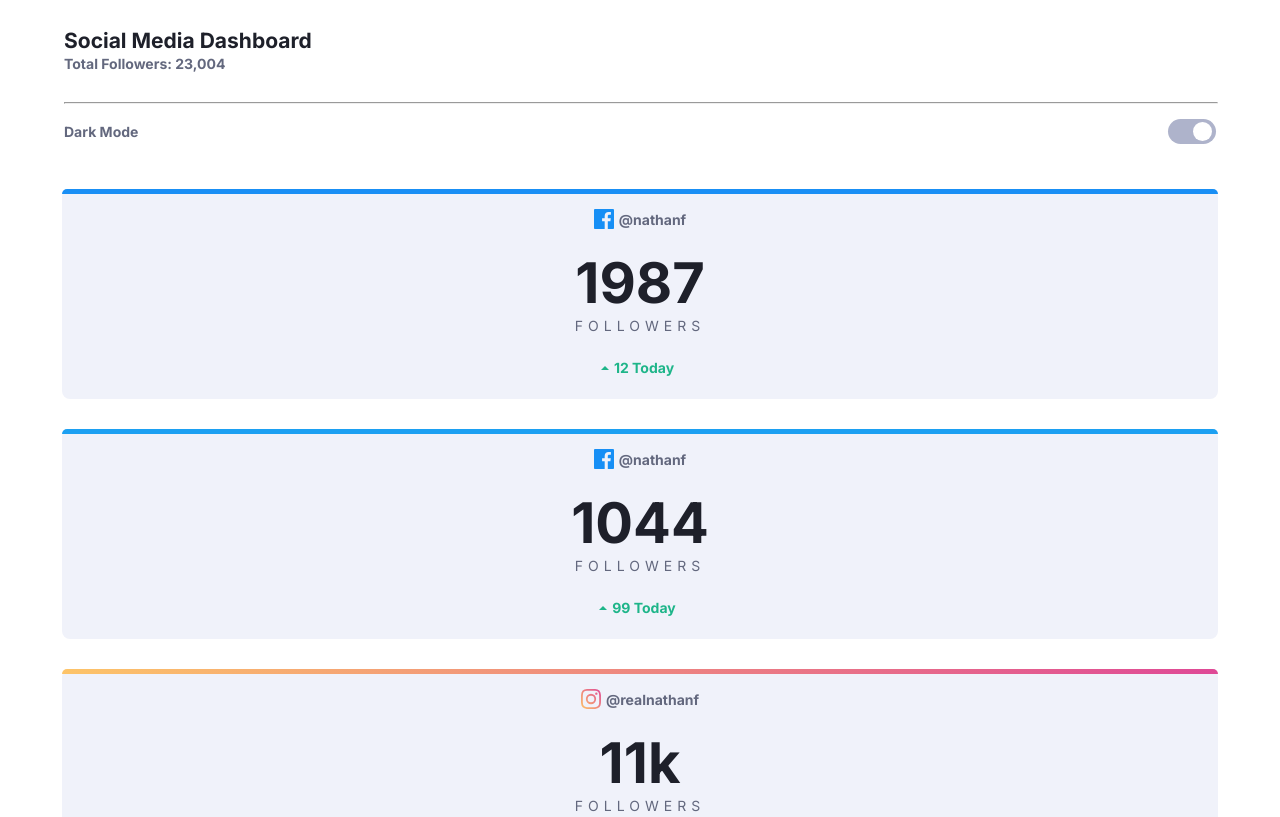
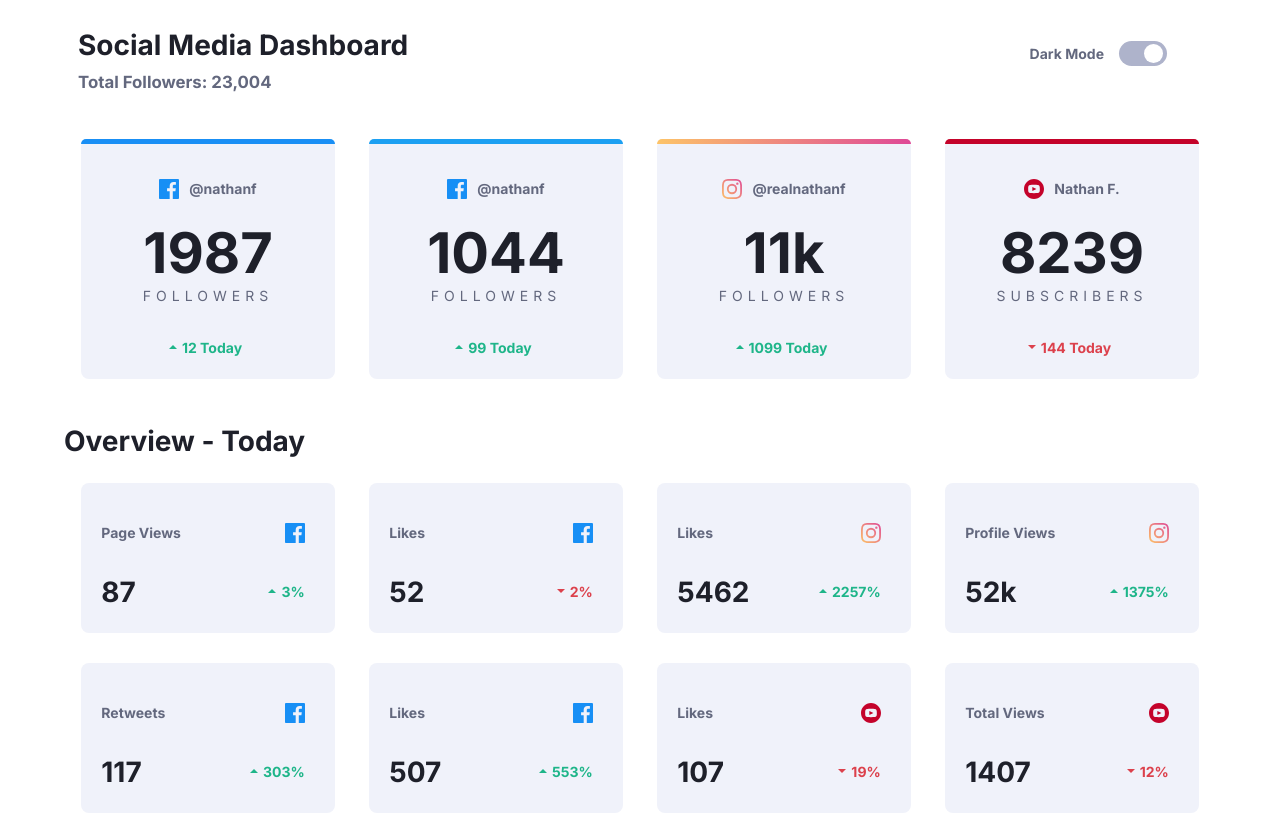
Before and after one commit to Otaku619/Social-media-dashboard-with-theme-switcher, a plain HTML site: page index.html in a window 1280 px wide. Shown: the top 817 px of the page. Drawn offline with Linux system fonts and the light colour scheme.

Commit message:
made the desktop version

```diff
--- a/index.html
+++ b/index.html
@@ -16,8 +16,9 @@
 <body>
   <div class="topbg"></div>
   <div class="header">
+    <div id="top">
     <span id="title">Social Media Dashboard</span>
-    <p>Total Followers: 23,004</p>
+    <p>Total Followers: 23,004</p></div>
     <hr>
     <div class="toggle">
       <div class="btn-text">Dark Mode </div>
--- a/index.js
+++ b/index.js
@@ -1,46 +1,67 @@
-var tog=localStorage.getItem("toggle");
-if (tog == 1 )
+var tog = localStorage.getItem("toggle");
+if(tog==undefined) tog=0;
+if (tog == 1){
     dark();
-else if (tog == 0)
-        light();
     Array.from(document.getElementsByClassName('card')).forEach((i) => {
-    i.addEventListener("mouseover",()=>{
-        i.style.filter="brightness(90%)"
+        i.addEventListener("mouseover", () => {
+            i.style.filter = "brightness(150%)"
         });
-    i.addEventListener("mouseout",()=>{
-        i.style.filter="brightness(100%)"
+        i.addEventListener("mouseout", () => {
+            i.style.filter = "brightness(100%)"
         });
     });
     Array.from(document.getElementsByClassName('tab')).forEach((i) => {
-    i.addEventListener("mouseover",()=>{
-        i.style.filter="brightness(90%)"
+        i.addEventListener("mouseover", () => {
+            i.style.filter = "brightness(150%)"
         });
-    i.addEventListener("mouseout",()=>{
-        i.style.filter="brightness(100%)"
+        i.addEventListener("mouseout", () => {
+            i.style.filter = "brightness(100%)"
         });
     });
-function dark(){
-    localStorage.setItem('toggle',1);
+}
+else if (tog == 0){
+    light();
+    Array.from(document.getElementsByClassName('card')).forEach((i) => {
+        i.addEventListener("mouseover", () => {
+            i.style.filter = "brightness(90%)"
+        });
+        i.addEventListener("mouseout", () => {
+            i.style.filter = "brightness(100%)"
+        });
+    });
+    Array.from(document.getElementsByClassName('tab')).forEach((i) => {
+        i.addEventListener("mouseover", () => {
+            i.style.filter = "brightness(90%)"
+        });
+        i.addEventListener("mouseout", () => {
+            i.style.filter = "brightness(100%)"
+        });
+    });
+}
+function dark() {
+    localStorage.setItem('toggle', 1);
     tog = 1;
     document.getElementById('circ').style.transform = "translateX(-21px)";
+    document.getElementById('circ').style.background = "hsl(230, 17%, 14%)";
     document.getElementById('btn').style.background = "linear-gradient(90deg, hsl(210, 78%, 56%), hsl(146, 68%, 55%))";
+    document.getElementById('btn').style.boxShadow="0px 0px 30px hsl(210, 78%, 56%)";
     document.body.style.background = "hsl(230, 17%, 14%)";
     Array.from(document.getElementsByClassName('card')).forEach((i) => {
         i.style.background = "hsl(228, 28%, 20%)";
-            i.addEventListener("mouseover",()=>{
-                i.style.filter="brightness(150%)"
+        i.addEventListener("mouseover", () => {
+            i.style.filter = "brightness(150%)"
         });
-            i.addEventListener("mouseout",()=>{
-                i.style.filter="brightness(100%)"
+        i.addEventListener("mouseout", () => {
+            i.style.filter = "brightness(100%)"
         });
     });
     Array.from(document.getElementsByClassName('tab')).forEach((i) => {
         i.style.background = "hsl(228, 28%, 20%)";
-            i.addEventListener("mouseover",()=>{
-                i.style.filter="brightness(150%)"
+        i.addEventListener("mouseover", () => {
+            i.style.filter = "brightness(150%)"
         });
-            i.addEventListener("mouseout",()=>{
-                i.style.filter="brightness(100%)"
+        i.addEventListener("mouseout", () => {
+            i.style.filter = "brightness(100%)"
         });
     });
     Array.from(document.getElementsByClassName('usertext')).forEach((i) => {
@@ -53,38 +74,43 @@ function dark(){
         i.style.color = "white";
     });
     document.getElementsByClassName('overview')[0].style.color = "white";
-        document.getElementById('title').style.color="white";
-        document.getElementsByClassName('btn-text')[0].style.color="hsl(228, 34%, 66%)";
-        document.getElementsByTagName('p')[0].style.color="hsl(228, 34%, 66%)";
+    document.getElementById('title').style.color = "white";
+    document.getElementsByClassName('btn-text')[0].style.color = "white";
+    document.getElementsByTagName('p')[0].style.color = "hsl(228, 34%, 66%)";
     Array.from(document.getElementsByClassName('line-1')).forEach((i) => {
-            i.getElementsByTagName('span')[0].style.color="hsl(228, 34%, 66%)";
+        i.getElementsByTagName('span')[0].style.color = "hsl(228, 34%, 66%)";
     });
     Array.from(document.getElementsByClassName('line-2')).forEach((i) => {
-            i.getElementsByTagName('span')[0].style.color="white";
+        i.getElementsByTagName('span')[0].style.color = "white";
     });
+            document.getElementsByClassName('btn-text')[0].style.color = "white";
+
+
 }
-function light(){
-    localStorage.setItem('toggle',0);
+function light() {
+    localStorage.setItem('toggle', 0);
     tog = 0;
     document.getElementById('circ').style.transform = "none";
+    document.getElementById('circ').style.background = "white";
     document.getElementById('btn').style.background = "hsl(230, 22%, 74%)";
+    document.getElementById('btn').style.boxShadow="none";
     document.body.style.background = "white";
     Array.from(document.getElementsByClassName('card')).forEach((i) => {
         i.style.background = "hsl(227, 47%, 96%)";
-        i.addEventListener("mouseover",()=>{
-            i.style.filter="brightness(90%)"
+        i.addEventListener("mouseover", () => {
+            i.style.filter = "brightness(90%)"
         });
-        i.addEventListener("mouseout",()=>{
-            i.style.filter="brightness(100%)"
+        i.addEventListener("mouseout", () => {
+            i.style.filter = "brightness(100%)"
         });
     });
     Array.from(document.getElementsByClassName('tab')).forEach((i) => {
         i.style.background = "hsl(227, 47%, 96%)";
-        i.addEventListener("mouseover",()=>{
-            i.style.filter="brightness(90%)"
+        i.addEventListener("mouseover", () => {
+            i.style.filter = "brightness(90%)"
         });
-        i.addEventListener("mouseout",()=>{
-            i.style.filter="brightness(100%)"
+        i.addEventListener("mouseout", () => {
+            i.style.filter = "brightness(100%)"
         });
     });
     Array.from(document.getElementsByClassName('usertext')).forEach((i) => {
@@ -97,18 +123,18 @@ function light(){
         i.style.color = "hsl(230, 17%, 14%)";
     });
     document.getElementsByClassName('overview')[0].style.color = "hsl(230, 17%, 14%)";
-    document.getElementById('title').style.color="hsl(230, 17%, 14%)";
-    document.getElementsByClassName('btn-text')[0].style.color="hsl(228, 12%, 44%)";
-    document.getElementsByTagName('p')[0].style.color="hsl(228, 12%, 44%)";
+    document.getElementById('title').style.color = "hsl(230, 17%, 14%)";
+    document.getElementsByClassName('btn-text')[0].style.color = "hsl(228, 12%, 44%)";
+    document.getElementsByTagName('p')[0].style.color = "hsl(228, 12%, 44%)";
     Array.from(document.getElementsByClassName('line-1')).forEach((i) => {
-        i.getElementsByTagName('span')[0].style.color="hsl(228, 12%, 44%)";
+        i.getElementsByTagName('span')[0].style.color = "hsl(228, 12%, 44%)";
     });
     Array.from(document.getElementsByClassName('line-2')).forEach((i) => {
-        i.getElementsByTagName('span')[0].style.color="hsl(230, 17%, 14%)";
+        i.getElementsByTagName('span')[0].style.color = "hsl(230, 17%, 14%)";
     });
 }
 document.getElementById("btn").addEventListener("click", () => {
-    if (tog == 0 || tog==undefined) {
+    if (tog == 0 || tog == undefined) {
         dark();
     }
     else if (tog == 1) {
--- a/style.css
+++ b/style.css
@@ -1,9 +1,8 @@
-
 *{
     font-size:14px;
     font-weight: 400;
     color: hsl(228, 12%, 44%);
-    transition: 0.4s;
+    transition: 0.25s;
 }
 body{
     font-family:'Inter', sans-serif;
@@ -122,7 +121,7 @@ background: linear-gradient(90deg,hsl(37, 97%, 70%), hsl(329, 70%, 58%));
 .usertext{
     margin:auto 0px;
     font-weight:700;
-    margin-left:5px;
+    margin-left:10px;
 }
 .card strong{
     margin:auto;
@@ -212,3 +211,69 @@ background: linear-gradient(90deg,hsl(37, 97%, 70%), hsl(329, 70%, 58%));
 .down{
     color:#DC414C !important;
 }
+@media only screen and (min-width:820px){
+    hr{
+        display:none;
+    }
+    .header{
+    display:inline-flex;
+    width:80%;
+    }
+    .toggle{
+margin-left:auto;
+margin-right:0;
+margin-bottom: 30px;
+    }
+    .toggle-button{
+        transform:translateX(15px);
+    }
+    p{
+        margin-top:10px;
+        font-size:1.2em;
+    }
+    .followers{
+        width:90%;
+        flex-direction:row;
+        margin-top:15px;
+    }
+    .card{
+        width:22%;
+        height:240px;
+    }
+    #username{
+        margin-top:40px;
+    }
+    #daily-status{
+        transform:translateY(-40px);
+    }
+    #top{
+        margin-left:-50px;
+    }
+    #title{
+        font-size:2em;
+    }
+    .overview{
+        font-size:2em;
+    }
+    .overview-tabs{
+        margin-top:10px;
+        width:90%;
+        display:grid;
+        grid-template-rows: auto auto;
+        grid-template-columns: auto auto auto auto;
+    }
+    .tab{
+        width:19.8vw;
+    height:150px;
+    }
+    .line-1{
+        margin-top:40px;
+    }
+}
+@media only screen and (max-width:850px) and (min-width:820px){
+    .line-2 span{
+        font-size:1.4em;
+        margin-top:17px;
+        margin-left:20px;
+    }
+}
```
Lines whose indentation alone changed are shown as unchanged.
